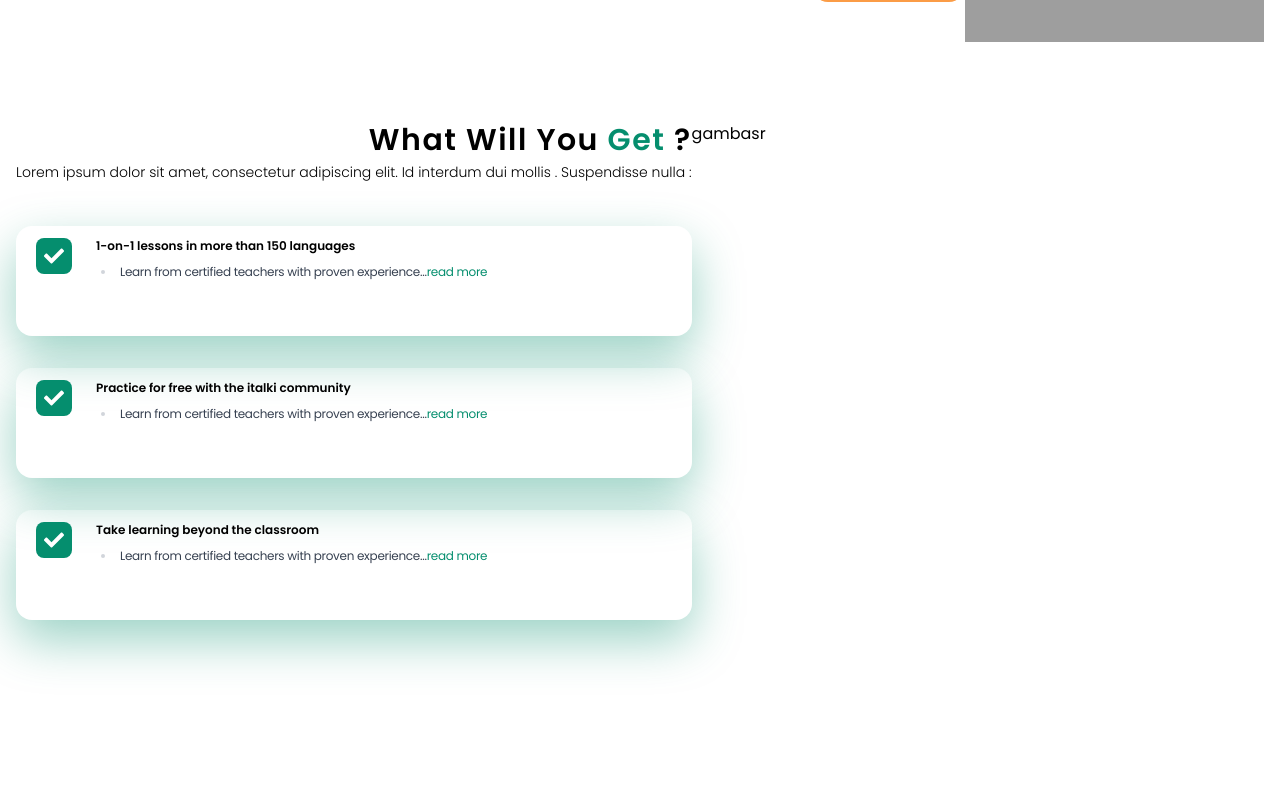
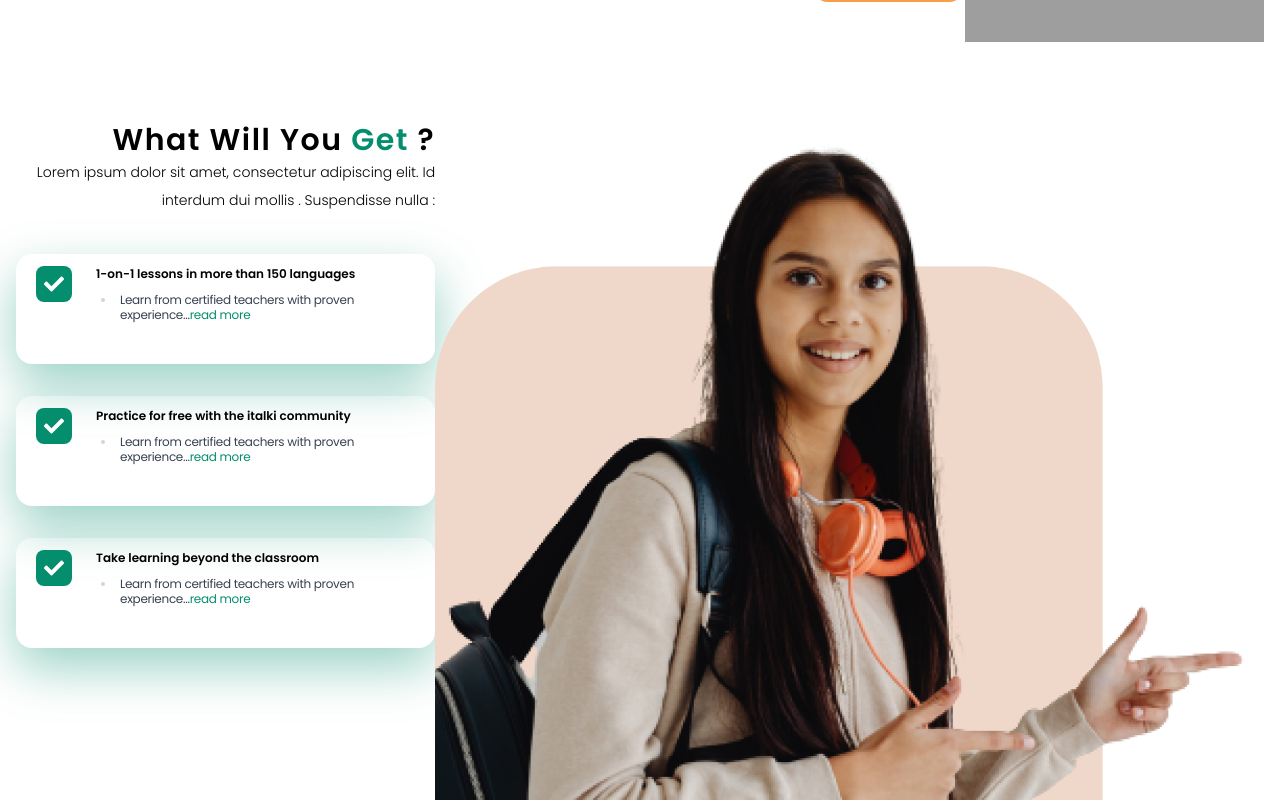
Before and after one commit to alfiancode/Tutorify, a React (Vite) app: page / in a window 1280 px wide. Shown: the part 2140-2940 px from the top of the page. Before the commit the page ends 2880 px from the top, so only its background shows below. Built offline with nearby package versions, Linux system fonts and the light colour scheme; grey boxes are pictures that could not be loaded.

Commit message:
Update YougGet.jsx

```diff
--- a/src/components/YougGet.jsx
+++ b/src/components/YougGet.jsx
@@ -83,7 +83,9 @@ const YougGet = () => {
             </div>
           </div>
         </div>
-        <div className="">gambasr</div>
+        <div className="">
+          <img src="person2.png" alt="teacher" className="w-full" />
+        </div>
       </div>
     </div>
   );
```
